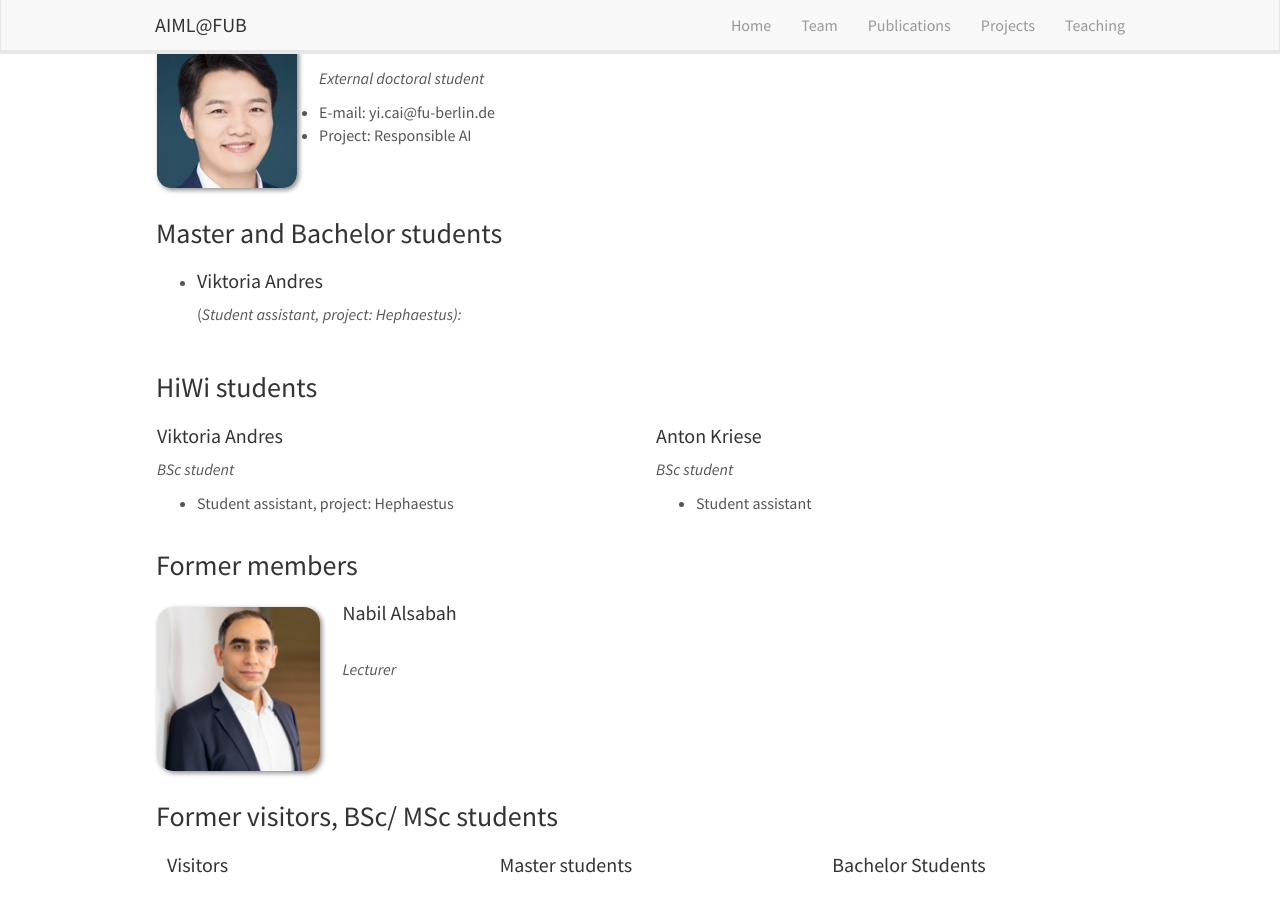
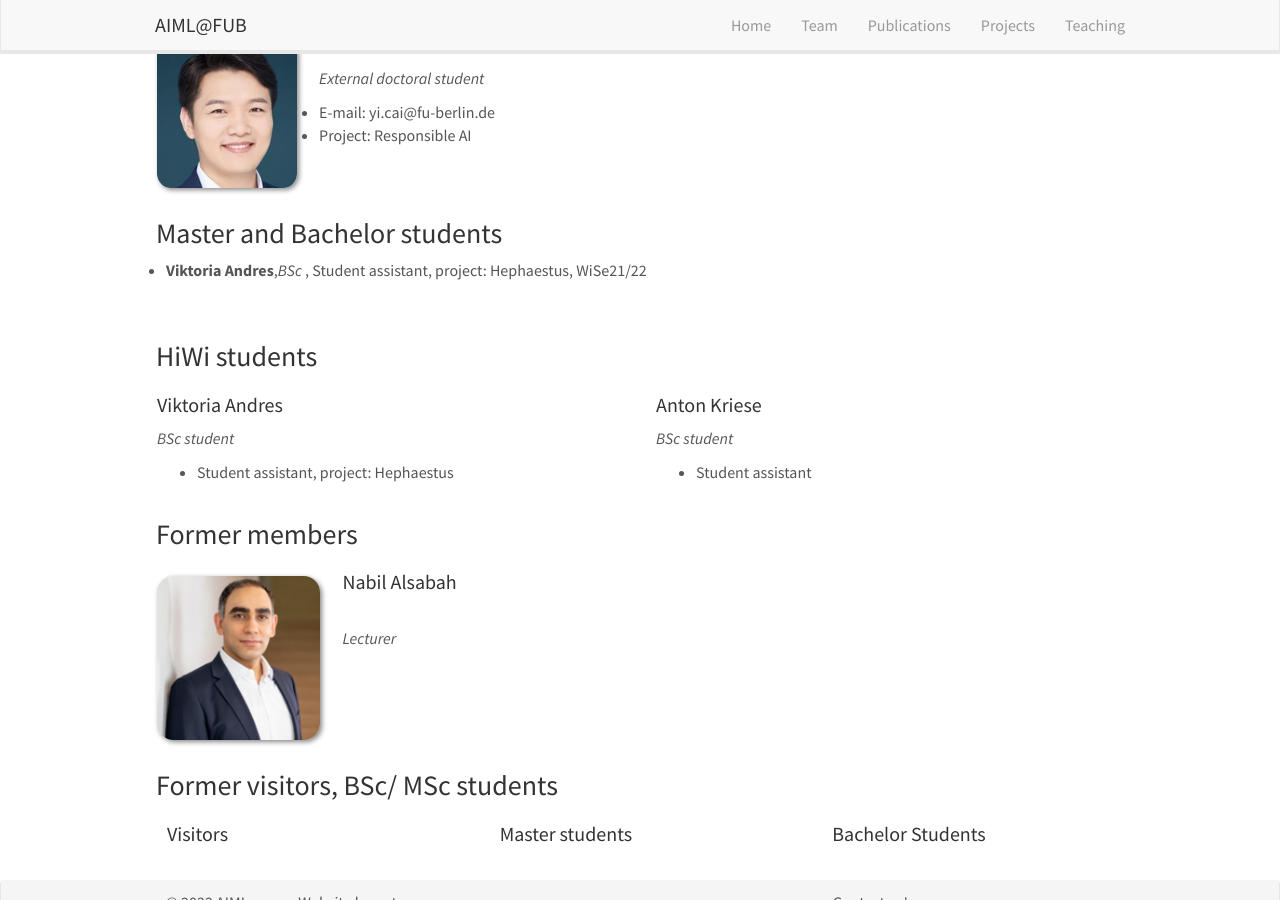
Before and after one commit to AIML-research/AIML-research.github.io, a Jekyll site: the page built from _pages/team.md, in a window 1280 px wide and 900 px high, scrolled down 1321 px. Built offline with Jekyll 4.4.1, drawn with Linux system fonts in a browser that asks for light colours; nearby versions of some CDN libraries.

Commit message:
Update team.md

```diff
--- a/_pages/team.md
+++ b/_pages/team.md
@@ -212,32 +212,8 @@ permalink: /team/
 <div class="row">
 {% endif %}
 
-<div class="col-sm-12 clearfix">
-  - <h4>{{ member.name }}</h4> (<i>{{ member.info }}):
-  <ul style="overflow: hidden">
-  {% if member.number_educ == 1 %}
-  {{ member.education1 }}
-  {% endif %}
-
-  {% if member.number_educ == 2 %}
-  <li> {{ member.education1 }} </li>
-  <li> {{ member.education2 }} </li>
-  {% endif %}
-
-  {% if member.number_educ == 3 %}
-  <li> {{ member.education1 }} </li>
-  <li> {{ member.education2 }} </li>
-  <li> {{ member.education3 }} </li>
-  {% endif %}
-
-  {% if member.number_educ == 4 %}
-  <li> {{ member.education1 }} </li>
-  <li> {{ member.education2 }} </li>
-  <li> {{ member.education3 }} </li>
-  <li> {{ member.education4 }} </li>
-  {% endif %}
-
-  </ul>
+<div class="row">
+  - <b>{{ member.name }}</b>,<i>{{member.degree}} </i>, {{ member.info }}, {{ member.semester}}
 </div>
 
 {% assign number_printed = number_printed | plus: 1 %}
```
